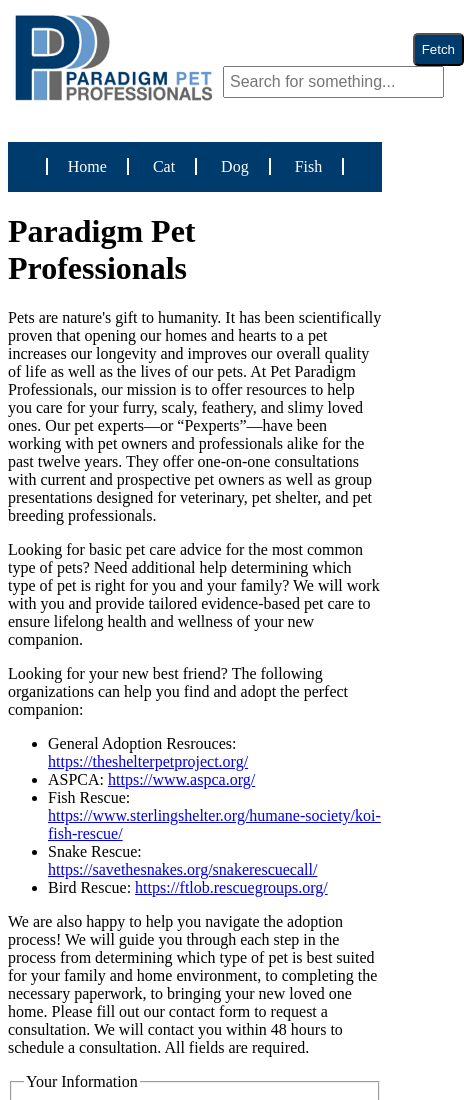
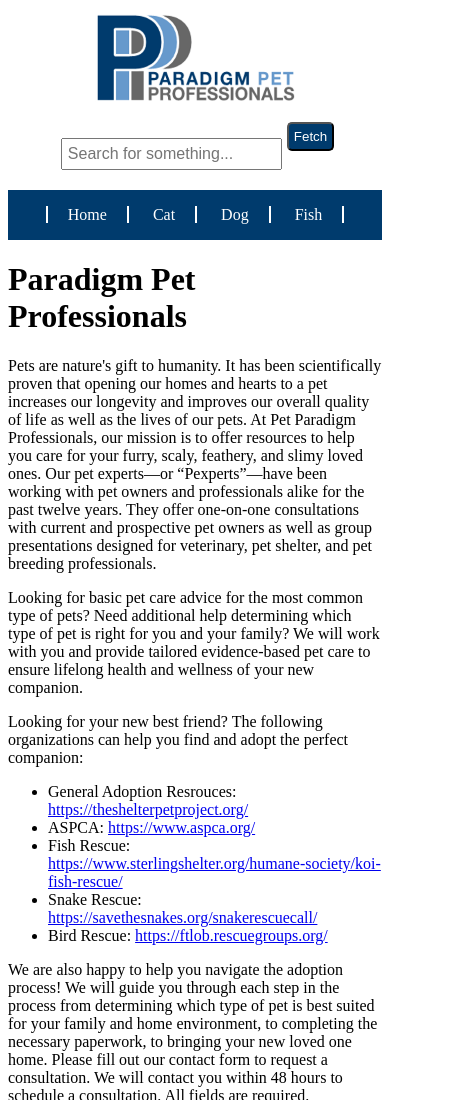
Before and after one commit to DoucetJD/Paradigm-Pet-Professionals, a plain HTML site: page index.html in a window 390 px wide. Shown: the top 1100 px of the page, 464 px wide, since content can reach past the window. Drawn offline with Linux system fonts and the light colour scheme.

Commit message:
added media query

```diff
--- a/CSS/stylesheet.css
+++ b/CSS/stylesheet.css
@@ -9,7 +9,7 @@
 }
 
 #search {
-	margin: 0 20px 0 5px;
+	margin: 0 5px 0 5px;
 	padding: 5px;
 	font-size: 16px;
     float: right;
@@ -24,14 +24,23 @@
 	background-color: #003B6D;
 	color: white;
 	border-radius: 5px;
-	padding: 7px;
+	padding: 5px;
 	cursor: pointer;
     float: right;
 }
 
+@media screen and (max-width: 600px) {
+    .maindiv {
+        flex-direction: column;
+    }
+    #search {
+        margin-top: 1em;
+    }
+}
+
 .nav {
     height: 250px;
-    margin-top: 30px;
+    margin-top: 20px;
     text-align: center;
     height: 50px;
     line-height: 50px;
```
